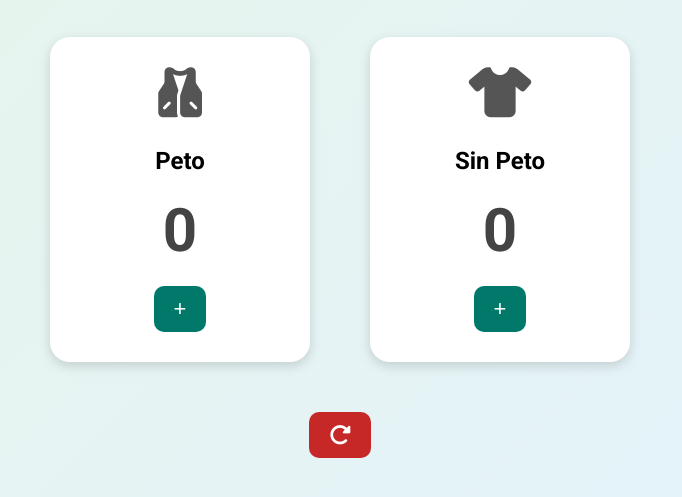
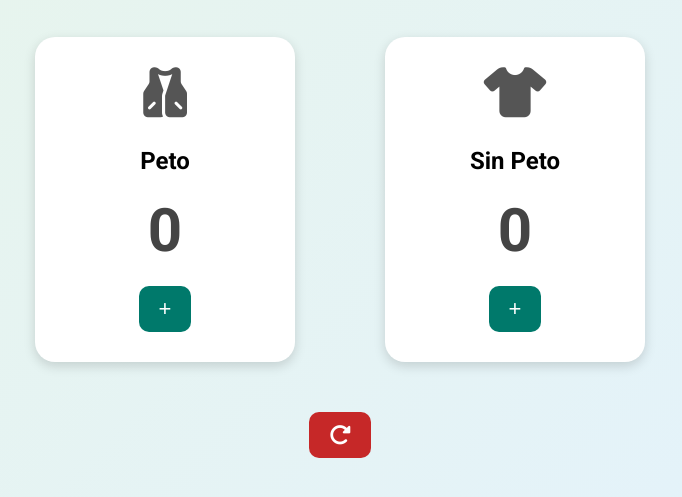
Before and after one commit to midelcasai/Contador-Globos, a plain HTML site: page index.html in a window 1280 px wide. Shown: the part 209-706 px from the top of the page, without its empty margins (300-982 px from the left). Drawn offline with Linux system fonts and the light colour scheme.

Commit message:
index.html

```diff
--- a/index.html
+++ b/index.html
@@ -28,7 +28,7 @@
       display: flex;
       justify-content: center;
       align-items: center;
-      gap: 60px;
+      gap: 90px;
     }
 
     .team {
```
